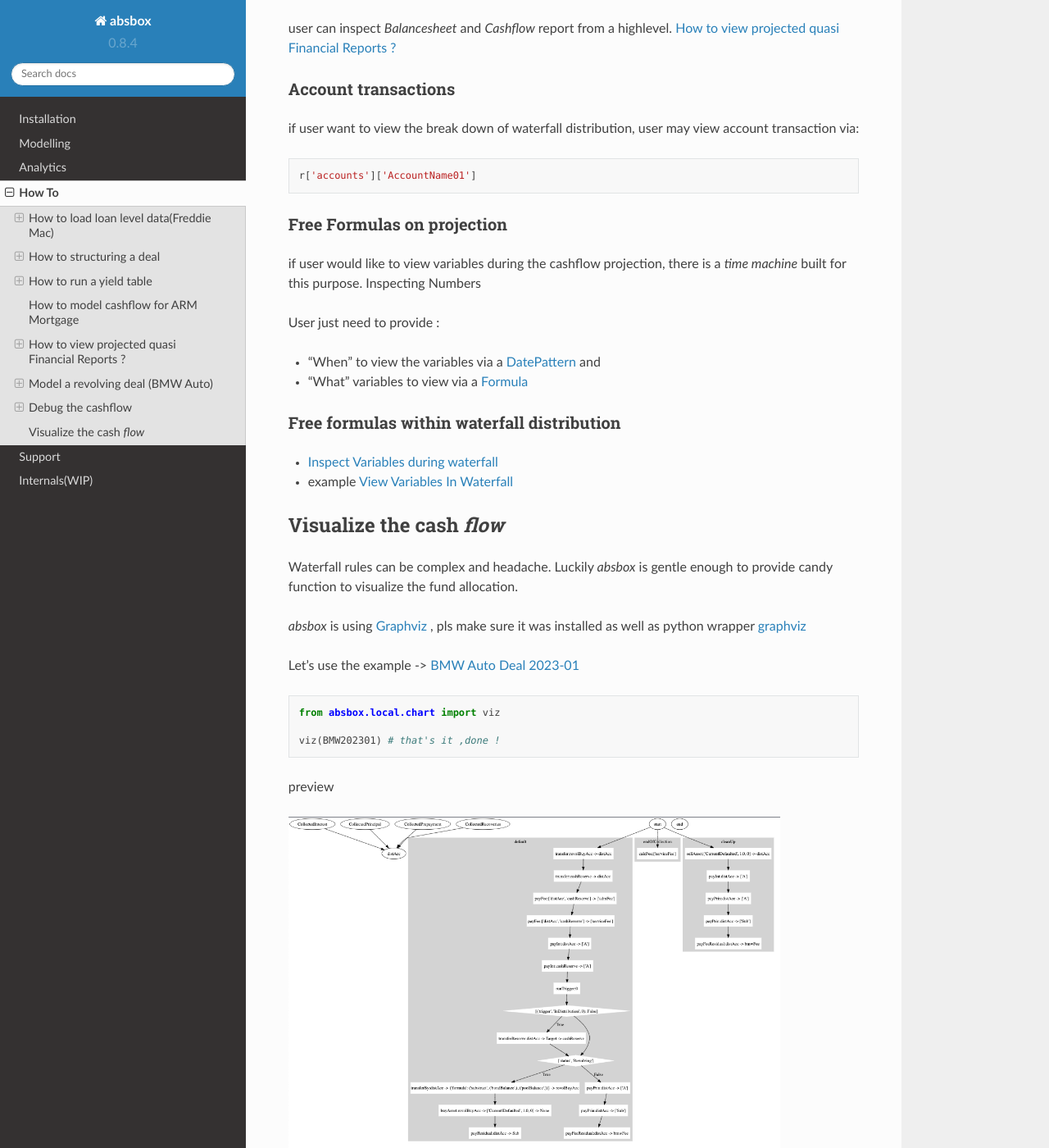
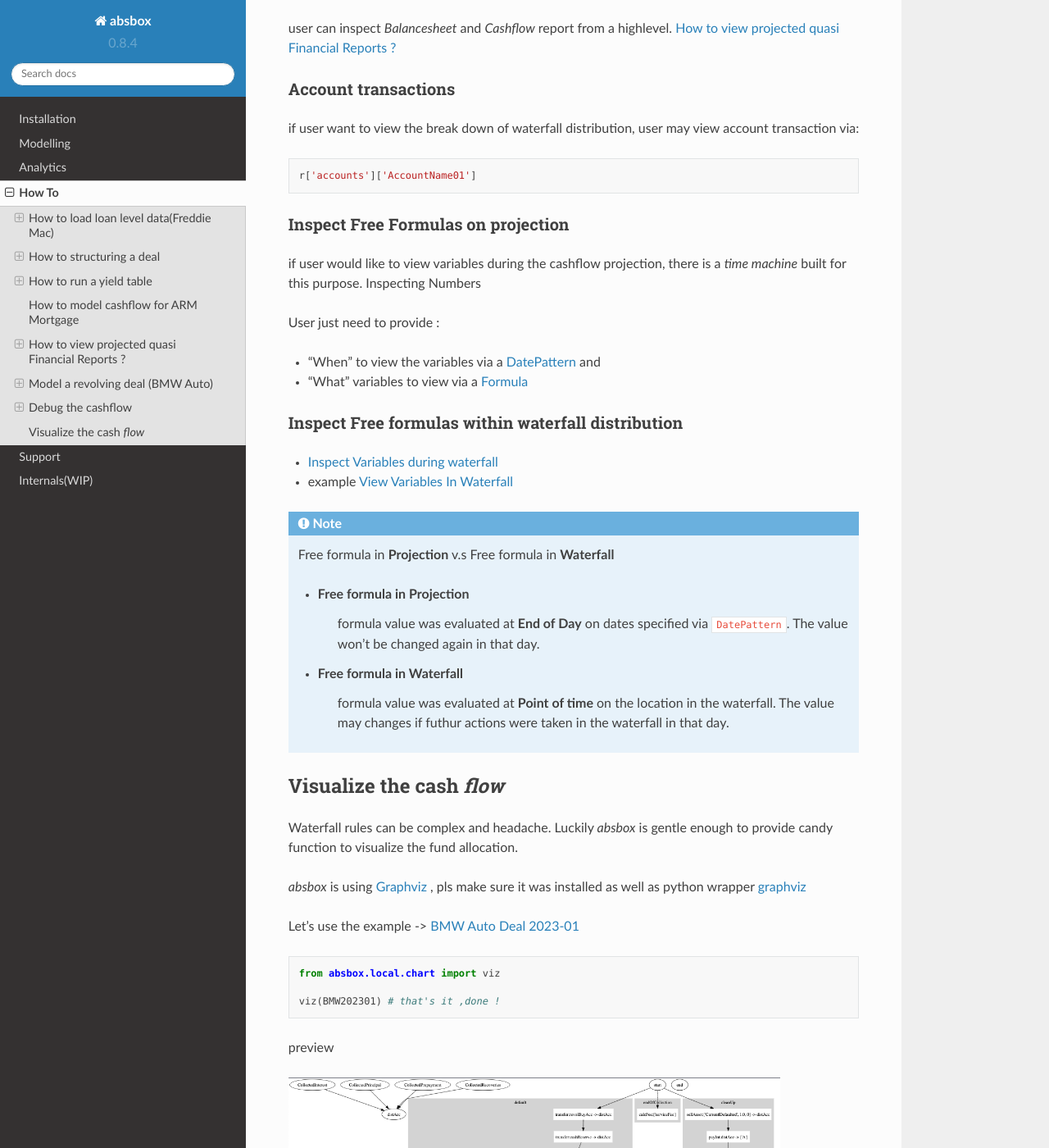
Before and after one commit to yellowbean/absbox-doc, a Sphinx documentation site: the page built from docs/source/howto.rst, in a window 1280 px wide and 1400 px high, scrolled down 12687 px. Shown: the whole window at 82% size. Built offline with Sphinx 7.4.7 and the Read the Docs theme 2.0.0, drawn with Linux system fonts in a browser that asks for light colours.

Commit message:
update on wf inspection explaination

```diff
--- a/docs/source/howto.rst
+++ b/docs/source/howto.rst
@@ -620,7 +620,7 @@ if user want to view the break down of waterfall distribution, user may view acc
   r['accounts']['AccountName01']
 
 
-Free Formulas on projection
+Inspect Free Formulas on projection
 ^^^^^^^^^^^^^^^^^^^^^^^^^^^^
 
 if user would like to view variables during the cashflow projection, there is a `time machine` built for this purpose. :ref:`Inspecting Numbers`
@@ -630,12 +630,19 @@ User just need to provide :
 * "When" to view the variables via a :ref:`DatePattern` and
 * "What" variables to view via a :ref:`Formula`
 
-Free formulas within waterfall distribution
+Inspect Free formulas within waterfall distribution
 ^^^^^^^^^^^^^^^^^^^^^^^^^^^^^^^^^^^^^^^^^^^^^^^
+
 * :ref:`Inspect Variables during waterfall`
 * example :ref:`View Variables In Waterfall`
 
+.. note::
+  Free formula in **Projection** v.s Free formula in **Waterfall**
 
+  * Free formula in **Projection**
+      formula value was evaluated at **End of Day** on dates specified via ``DatePattern``. The value won't be changed again in that day.
+  * Free formula in **Waterfall**
+      formula value was evaluated at **Point of time** on the location in the waterfall. The value may changes if futhur actions were taken in the waterfall in that day.
 
 
 Visualize the cash `flow`
--- a/docs/source/modeling.rst
+++ b/docs/source/modeling.rst
@@ -425,7 +425,10 @@ Deal status is a ``Tag`` to describe the current ``status`` of deal, it can be o
       Amortizing -> End
     }
 
-
+The ``status`` is being used by engine to:
+
+* pick up the ``right`` waterfall actions of the deal.
+* being used in ``waterfall`` or ``Condtion`` to condtionally execute actions or calculate a value
 
 
 ``(PreClosing,"<new status>")``
```
